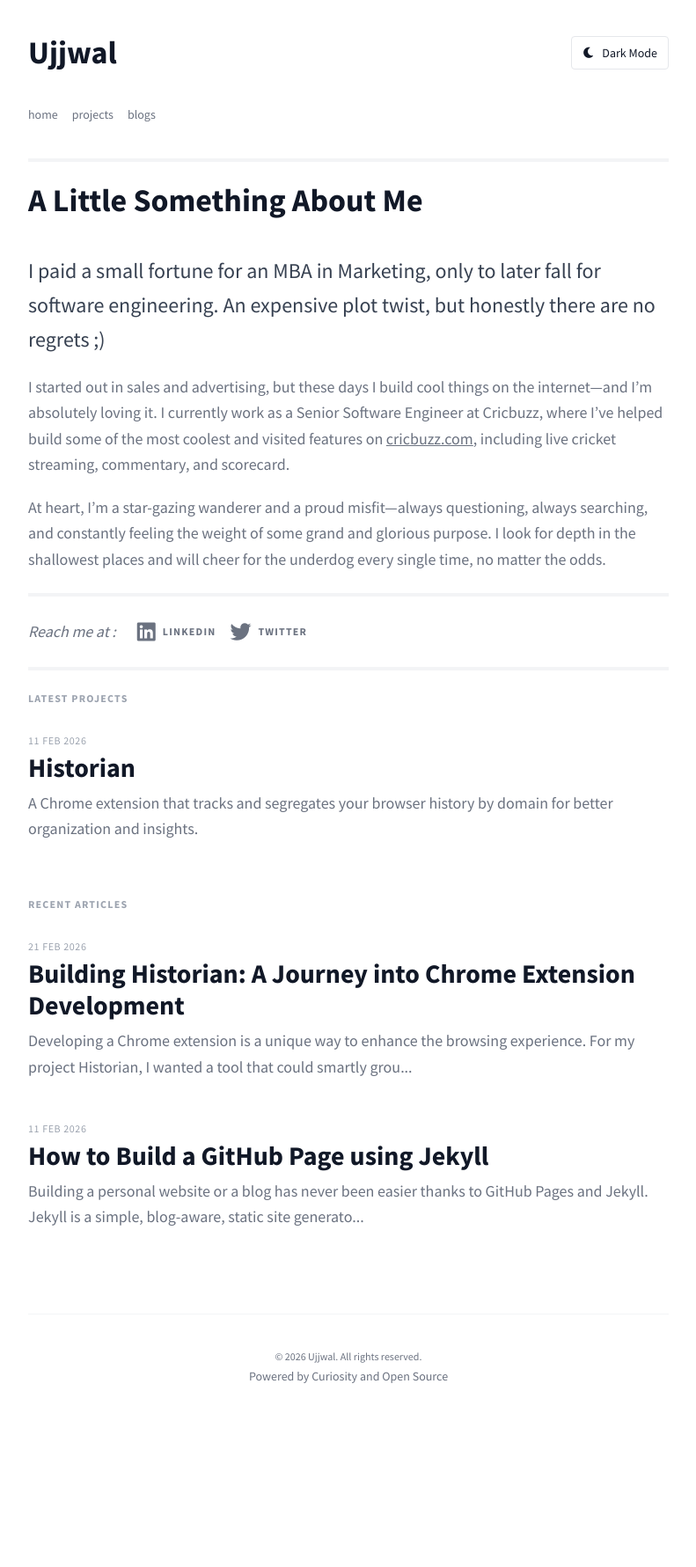
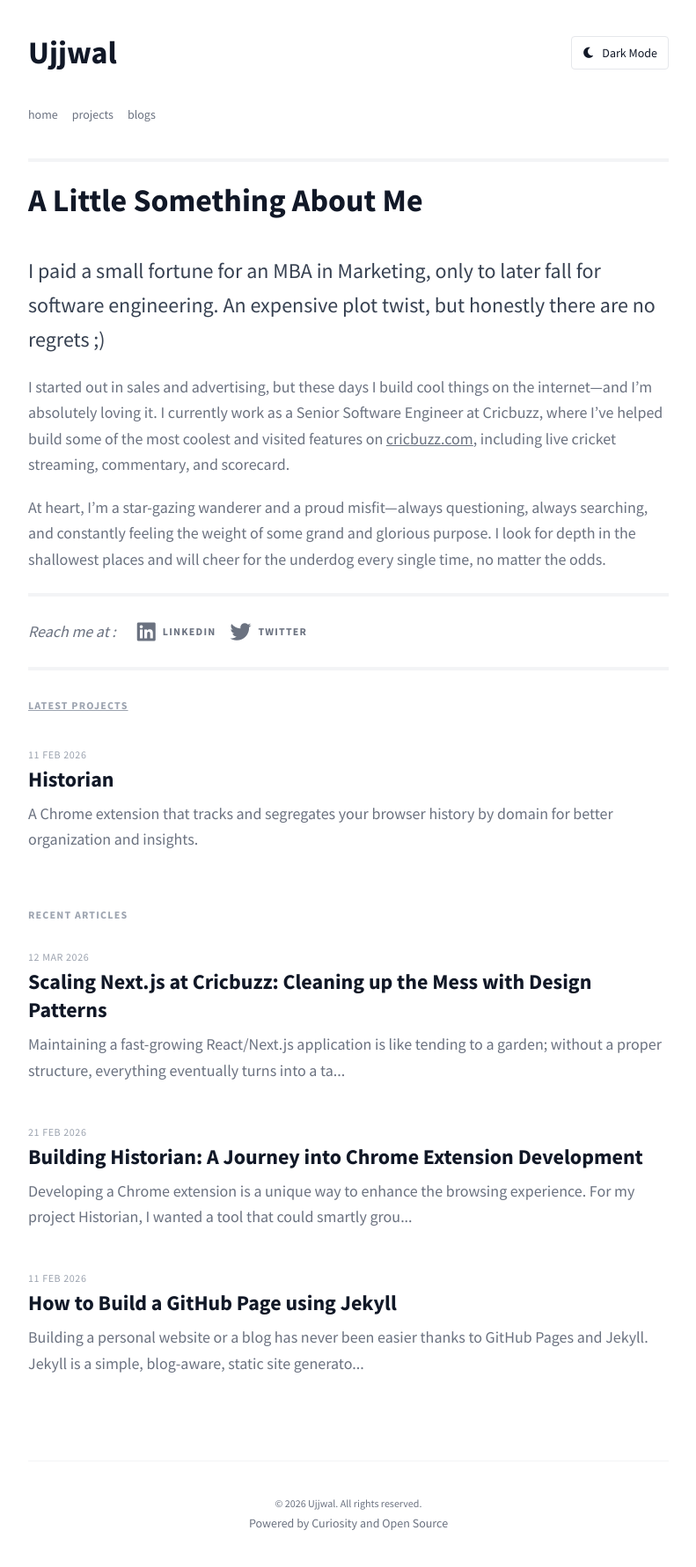
Before and after one commit to itsuvs/itsuvs.github.io, a Jekyll site: the page built from index.html, in a window 1280 px wide. Shown: the whole page at 88% size, without its empty margins (244-1035 px from the left). Built offline with Jekyll 4.4.1, drawn with Linux system fonts in a browser that asks for light colours; nearby versions of some CDN libraries; some web fonts are replaced; before the commit the page ends 1614 px from its top, so only the background shows below that; some of the changed lines change nothing that is shown.

Commit message:
Added new blog: nextjs and restructuring code

```diff
--- /dev/null
+++ b/blogs/_posts/2026-03-12-cleaning-up-nextjs-with-design-patterns.md
@@ -0,0 +1,95 @@
+---
+layout: blog
+title: "Scaling Next.js at Cricbuzz: Cleaning up the Mess with Design Patterns"
+category: Tech
+---
+
+Maintaining a fast-growing React/Next.js application is like tending to a garden; without a proper structure, everything eventually turns into a tangled mess of spaghetti code. At **Cricbuzz**, as our features expanded, we reached a point where our components were doing too much—handling UI, managing state, making API calls, and transforming complex data all in one place.
+
+The result? Components that were impossible to test, business logic scattered everywhere, and a codebase that felt increasingly fragile.
+
+In this post, I’ll walk you through how we cleaned up our Next.js project by implementing a robust data layer inspired by **Clean Architecture** and **DDD-lite**.
+
+<br>
+
+## **The Pain of Maintenance**
+
+In a standard "messy" React app, you often find:
+- **Fat Components**: UI components containing 200+ lines of `useEffect` hooks and API fetching logic.
+- **Leaky Abstractions**: API response structures bleeding directly into the UI.
+- **Duplication**: The same data transformation logic being copied across multiple pages.
+- **Testing Nightmares**: Trying to unit test a component that requires mocking 5 global states and 3 API calls.
+
+To solve this, we moved the "brain" of our application out of the components and into a dedicated `core` folder.
+
+<br>
+
+## **The Architecture: Entities, Services, and Factories**
+
+Our new data layer lives in a `core` directory, structured to separate concerns strictly. Here is how it breaks down:
+
+### **1. Service Layer Pattern (The Communicators)**
+The `services/` folder is the ONLY place where we interact with the outside world. Whether it's a REST API or a GraphQL endpoint, services handle the networking.
+- **Responsibility**: Fetching data, handling HTTP headers, and basic error catching.
+- **Benefit**: If we switch from Axios to Fetch, we only change it in the service layer.
+
+### **2. Domain / Entity Pattern (The Brains)**
+The `entities/` folder contains the "smart" objects of our application. An entity represents a business concept (like a `Match` or a `Player`).
+- **Responsibility**: Entities call the service methods to get raw data. They encapsulate the business logic.
+- **Example**: Instead of a component calling `api.getMatch(id)`, it calls `MatchEntity.load(id)`.
+
+### **3. Factory & Data Mapper Pattern (The Translators)**
+The `factory/` folder is where the magic happens. API responses are often messy and optimized for the backend, not the UI.
+- **Responsibility**: We use the **Data Mapper Pattern** within our factories to transform raw API responses into clean, typed objects that the UI actually wants to use.
+- **Benefit**: The UI never sees the "snake_case" or deeply nested structures from the API. It gets flat, clean objects.
+
+<br>
+
+## **Visualizing the Flow**
+
+To better understand how these layers interact, here is the architectural blueprint we followed:
+
+![Clean Architecture for Next.js](/assets/images/nextjs-clean-architecture.png)
+
+<br>
+
+### **The Request-Response Lifecycle**
+1. **User Action**: A user clicks "Refresh Score" on a Match Page.
+2. **Entity Action**: The `MatchEntity` calls its `refresh()` method.
+3. **Service Call**: The `MatchEntity` triggers the `MatchService.fetchById()`.
+4. **Data Transformation**: The raw JSON from the API is passed to the `MatchFactory`.
+5. **Mapping**: The `MatchFactory` maps the backend response to a clean `Match` domain model.
+6. **UI Update**: The React component receives the clean, typed object and re-renders beautifully.
+
+<br>
+
+## **Why This Architecture Wins**
+
+### **1. Separation of Concerns**
+Your components now focus 100% on **Rendering**. They don't care if the data comes from a REST API, a Firebase database, or local storage. They just ask an Entity for data.
+
+### **2. Easier Testing**
+Since our business logic (Entities) and transformations (Factories) are pure JavaScript/TypeScript, we can write unit tests for them without ever mounting a React component or using JSDOM.
+
+### **3. Reusable Services**
+Need the same API call on the Home screen and the Search screen? Just call the same Service method. No more duplicated `fetch()` calls.
+
+### **4. Consistent Data Transformation**
+By using Factories, we ensure that a `Match` object looks exactly the same everywhere in the app, regardless of which API endpoint provided it. This eliminates "undefined" errors when the API slightly changes its response format.
+
+<br>
+
+## **Clean Architecture & DDD-lite**
+
+If this structure feels familiar, it’s because it’s a lightweight version of **Domain-Driven Design (DDD)** and **Clean Architecture**.
+
+We’ve essentially created:
+- **Infrastructure Layer**: Services
+- **Domain Layer**: Entities
+- **Application Logic**: Factories
+
+By treating the frontend like a serious application rather than just a "UI wrapper," we’ve made our Next.js project at Cricbuzz scalable, predictable, and—most importantly—fun to work in again.
+
+<br>
+
+**Happy Structuring!**
--- a/index.html
+++ b/index.html
@@ -51,14 +51,15 @@ title: Home
     </div>
 
     <div>
-        <span class="block text-xs font-bold text-gray-400 dark:text-gray-500 uppercase tracking-widest mb-8">Latest
+        <span
+            class="block text-xs font-bold text-gray-400 dark:text-gray-500 uppercase tracking-widest mb-8 underline py-2">Latest
             Projects</span>
         <div class="space-y-12">
             {% for project in site.categories['projects'] limit:3 %}
             <article>
                 <span class="block text-xs text-gray-400 dark:text-gray-500 uppercase tracking-wider mb-1">{{
                     project.date | date: "%d %b %Y" }}</span>
-                <h2 class="text-3xl font-bold mb-2 transition-colors hover:text-accent dark:hover:text-accent-dark">
+                <h2 class="text-2xl font-bold mb-2 transition-colors hover:text-accent dark:hover:text-accent-dark">
                     <a href="{{ project.url }}">{{ project.title }}</a>
                 </h2>
                 <p class="text-gray-500 dark:text-gray-400 text-lg leading-relaxed">{{ project.info | truncate: 150 }}
@@ -77,7 +78,7 @@ title: Home
             <article>
                 <span class="block text-xs text-gray-400 dark:text-gray-500 uppercase tracking-wider mb-1">{{ blog.date
                     | date: "%d %b %Y" }}</span>
-                <h2 class="text-3xl font-bold mb-2 transition-colors hover:text-accent dark:hover:text-accent-dark">
+                <h2 class="text-2xl font-bold mb-2 transition-colors hover:text-accent dark:hover:text-accent-dark">
                     <a href="{{ blog.url }}">{{ blog.title }}</a>
                 </h2>
                 <p class="text-gray-500 dark:text-gray-400 text-lg leading-relaxed">{{ blog.excerpt | strip_html |
```
Also changed, not shown: assets/images/nextjs-clean-architecture.png (added).
